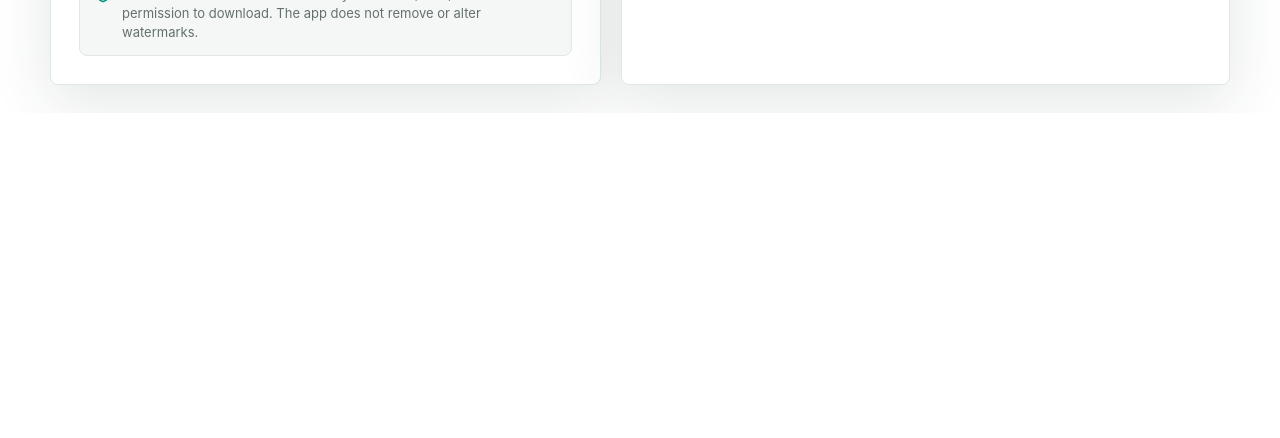
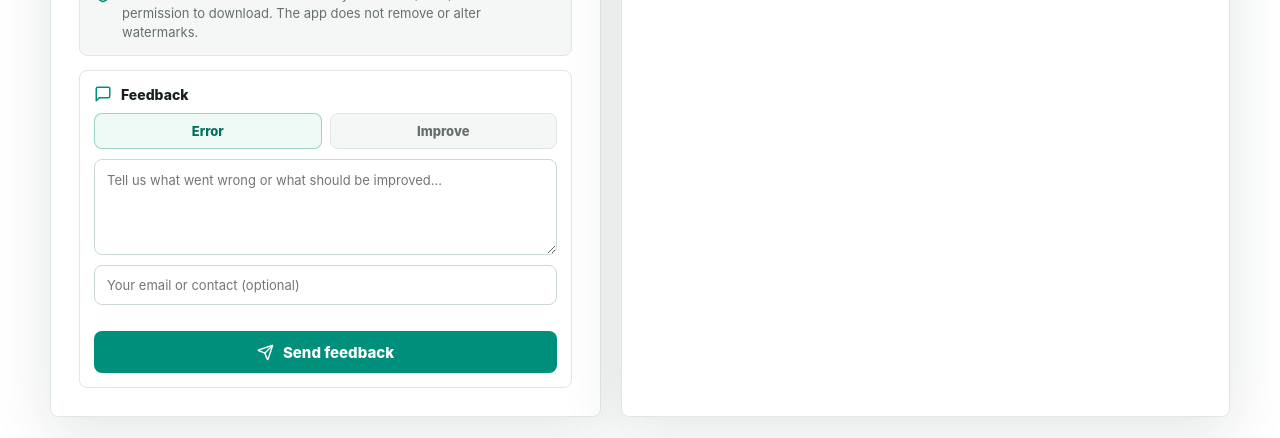
Before and after one commit to vanquyd647/download_video_tiktok, a React (Vite) app: page / in a window 1280 px wide. Shown: the part 913-1351 px from the top of the page. Before the commit the page ends 1026 px from the top, so only its background shows below. Built offline with nearby package versions, Linux system fonts and the light colour scheme; no server answers.

Commit message:
Add user feedback form

```diff
--- a/src/App.jsx
+++ b/src/App.jsx
@@ -7,7 +7,9 @@ import {
   Gauge,
   Link2,
   Loader2,
+  MessageSquare,
   RefreshCw,
+  Send,
   ShieldCheck,
 } from 'lucide-react';
 
@@ -45,6 +47,11 @@ export function App() {
   const [loadingMeta, setLoadingMeta] = useState(false);
   const [starting, setStarting] = useState(false);
   const [downloadStage, setDownloadStage] = useState(null);
+  const [feedbackKind, setFeedbackKind] = useState('error');
+  const [feedbackMessage, setFeedbackMessage] = useState('');
+  const [feedbackContact, setFeedbackContact] = useState('');
+  const [feedbackStatus, setFeedbackStatus] = useState(null);
+  const [sendingFeedback, setSendingFeedback] = useState(false);
 
   const platform = useMemo(() => detectPlatform(url), [url]);
   const activity = useMemo(() => {
@@ -214,6 +221,50 @@ export function App() {
     }
   }
 
+  async function submitFeedback(event) {
+    event.preventDefault();
+    setFeedbackStatus(null);
+
+    if (feedbackMessage.trim().length < 8) {
+      setFeedbackStatus({
+        type: 'error',
+        message: 'Describe the issue or improvement in a little more detail.',
+      });
+      return;
+    }
+
+    setSendingFeedback(true);
+
+    try {
+      const response = await fetch(`${API_BASE}/api/feedback`, {
+        method: 'POST',
+        headers: { 'Content-Type': 'application/json' },
+        body: JSON.stringify({
+          kind: feedbackKind,
+          message: feedbackMessage,
+          contact: feedbackContact,
+          pageUrl: window.location.href,
+        }),
+      });
+      const payload = await response.json();
+      if (!response.ok) throw new Error(payload.message);
+
+      setFeedbackMessage('');
+      setFeedbackContact('');
+      setFeedbackStatus({
+        type: 'success',
+        message: 'Feedback sent. Thank you.',
+      });
+    } catch (error) {
+      setFeedbackStatus({
+        type: 'error',
+        message: error.message,
+      });
+    } finally {
+      setSendingFeedback(false);
+    }
+  }
+
   const visibleRows = jobs.length ? jobs : sampleRows;
 
   return (
@@ -374,6 +425,58 @@ export function App() {
                 download. The app does not remove or alter watermarks.
               </p>
             </div>
+
+            <form className="feedback-box" onSubmit={submitFeedback}>
+              <div className="feedback-heading">
+                <MessageSquare size={18} />
+                <span>Feedback</span>
+              </div>
+              <div className="feedback-kind" aria-label="Feedback type">
+                <button
+                  className={feedbackKind === 'error' ? 'active' : ''}
+                  onClick={() => setFeedbackKind('error')}
+                  type="button"
+                >
+                  Error
+                </button>
+                <button
+                  className={feedbackKind === 'improvement' ? 'active' : ''}
+                  onClick={() => setFeedbackKind('improvement')}
+                  type="button"
+                >
+                  Improve
+                </button>
+              </div>
+              <label className="sr-only" htmlFor="feedback-message">
+                Feedback message
+              </label>
+              <textarea
+                id="feedback-message"
+                maxLength={3000}
+                onChange={(event) => setFeedbackMessage(event.target.value)}
+                placeholder="Tell us what went wrong or what should be improved..."
+                value={feedbackMessage}
+              />
+              <label className="sr-only" htmlFor="feedback-contact">
+                Contact info
+              </label>
+              <input
+                id="feedback-contact"
+                maxLength={160}
+                onChange={(event) => setFeedbackContact(event.target.value)}
+                placeholder="Your email or contact (optional)"
+                value={feedbackContact}
+              />
+              <button className="primary-button compact" disabled={sendingFeedback} type="submit">
+                {sendingFeedback ? <Loader2 className="spin" size={17} /> : <Send size={17} />}
+                {sendingFeedback ? 'Sending feedback' : 'Send feedback'}
+              </button>
+              {feedbackStatus && (
+                <div className={feedbackStatus.type === 'success' ? 'feedback-note success' : 'feedback-note'}>
+                  {feedbackStatus.message}
+                </div>
+              )}
+            </form>
           </section>
 
           <section className="queue-panel" aria-labelledby="queue-heading">
--- a/src/styles.css
+++ b/src/styles.css
@@ -28,7 +28,8 @@ body {
 }
 
 button,
-input {
+input,
+textarea {
   font: inherit;
 }
 
@@ -466,6 +467,91 @@ h1 {
   flex: 0 0 auto;
 }
 
+.feedback-box {
+  background: #ffffff;
+  border: 1px solid var(--line);
+  border-radius: 8px;
+  display: grid;
+  gap: 10px;
+  margin-top: 14px;
+  padding: 14px;
+}
+
+.feedback-heading {
+  align-items: center;
+  color: var(--text);
+  display: flex;
+  font-size: 14px;
+  font-weight: 780;
+  gap: 9px;
+}
+
+.feedback-heading svg {
+  color: var(--teal);
+}
+
+.feedback-kind {
+  display: grid;
+  gap: 8px;
+  grid-template-columns: repeat(2, minmax(0, 1fr));
+}
+
+.feedback-kind button {
+  background: var(--soft);
+  border: 1px solid var(--line);
+  border-radius: 8px;
+  color: var(--muted);
+  font-size: 13px;
+  font-weight: 760;
+  height: 36px;
+}
+
+.feedback-kind button.active {
+  background: #effaf7;
+  border-color: rgba(0, 143, 122, 0.36);
+  color: var(--teal-dark);
+}
+
+.feedback-box textarea,
+.feedback-box input {
+  background: #ffffff;
+  border: 1px solid #cbd8d4;
+  border-radius: 8px;
+  color: var(--text);
+  font-size: 13px;
+  outline: 0;
+  width: 100%;
+}
+
+.feedback-box textarea {
+  line-height: 1.45;
+  min-height: 96px;
+  padding: 11px 12px;
+  resize: vertical;
+}
+
+.feedback-box input {
+  min-height: 40px;
+  padding: 0 12px;
+}
+
+.feedback-box textarea:focus,
+.feedback-box input:focus {
+  border-color: var(--teal);
+  box-shadow: 0 0 0 4px rgba(0, 143, 122, 0.1);
+}
+
+.feedback-note {
+  color: #8d3026;
+  font-size: 12px;
+  font-weight: 650;
+  line-height: 1.35;
+}
+
+.feedback-note.success {
+  color: var(--teal-dark);
+}
+
 .panel-heading {
   align-items: flex-start;
   display: flex;
```
